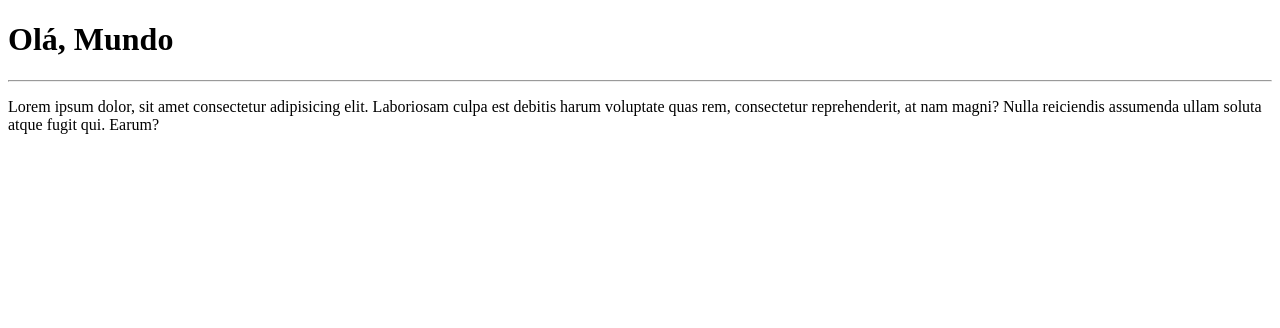
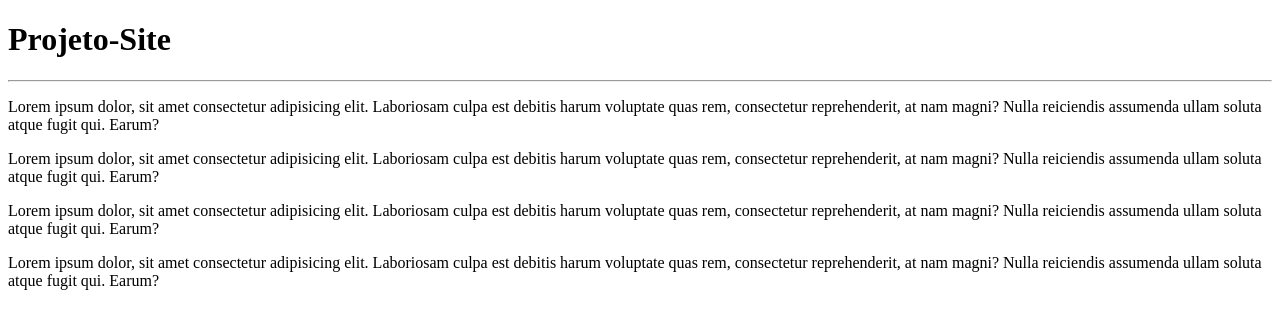
Before and after one commit to gehleao/Git-e-Github, a plain HTML site: page site-exemplo/index.html in a window 1280 px wide. Drawn offline with Linux system fonts and the light colour scheme.

Commit message:
Update index.html

```diff
--- a/site-exemplo/index.html
+++ b/site-exemplo/index.html
@@ -7,8 +7,12 @@
     <title>Git e Github</title>
 </head>
 <body>
-    <h1>Olá, Mundo</h1>
+    <h1>Projeto-Site</h1>
     <hr>
     <p>Lorem ipsum dolor, sit amet consectetur adipisicing elit. Laboriosam culpa est debitis harum voluptate quas rem, consectetur reprehenderit, at nam magni? Nulla reiciendis assumenda ullam soluta atque fugit qui. Earum?</p>
+    <p>Lorem ipsum dolor, sit amet consectetur adipisicing elit. Laboriosam culpa est debitis harum voluptate quas rem, consectetur reprehenderit, at nam magni? Nulla reiciendis assumenda ullam soluta atque fugit qui. Earum?</p>
+    <p>Lorem ipsum dolor, sit amet consectetur adipisicing elit. Laboriosam culpa est debitis harum voluptate quas rem, consectetur reprehenderit, at nam magni? Nulla reiciendis assumenda ullam soluta atque fugit qui. Earum?</p>
+    <p>Lorem ipsum dolor, sit amet consectetur adipisicing elit. Laboriosam culpa est debitis harum voluptate quas rem, consectetur reprehenderit, at nam magni? Nulla reiciendis assumenda ullam soluta atque fugit qui. Earum?</p>
+
 </body>
 </html>
```
